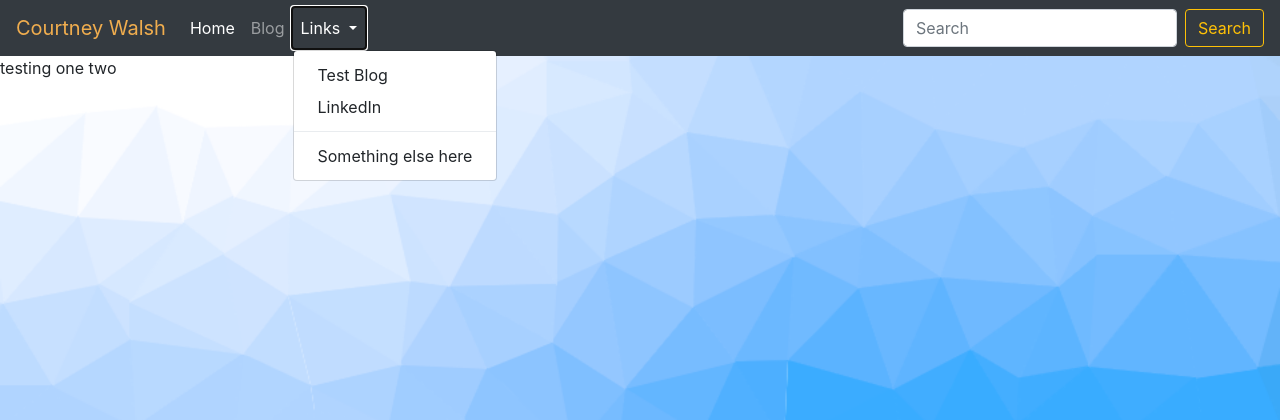
After one commit to BigCityC/cwalshcode, a Django app: page /posts/test/ in a window 1280 px wide, after a click on "Links". The commit adds this page. Shown: the top 420 px of the page. Run offline with Django 3.2, Linux system fonts and the light colour scheme; some libraries are stand-ins or nearby versions.

Commit message:
Edited gitignore and set up test blog html page

```diff
--- /dev/null
+++ b/cwalshcode/blog/templates/blog/b-test.html
@@ -0,0 +1,6 @@
+{% extends "home/base.html" %}
+
+{% block content %}
+<p>testing one two</p>
+
+{% endblock %}
--- a/cwalshcode/blog/urls.py
+++ b/cwalshcode/blog/urls.py
@@ -5,4 +5,5 @@ app_name = "blog"
 urlpatterns = [
     path("posts/", views.blog, name="blog"),
     path("posts/title/", views.detail, name="detail"),
+    path("posts/test/", views.btest, name="btest"),
 ]
--- a/cwalshcode/blog/views.py
+++ b/cwalshcode/blog/views.py
@@ -9,3 +9,7 @@ def blog(request):
 
 def detail(request):
     return render(request, 'blog/detail.html', {})
+
+
+def btest(request):
+    return render(request, 'blog/b-test.html', {})
--- a/cwalshcode/home/templates/home/base.html
+++ b/cwalshcode/home/templates/home/base.html
@@ -35,7 +35,7 @@
 					Links
 				</a>
 				<div class="dropdown-menu" aria-labelledby="navbarDropdown">
-					<a class="dropdown-item" href="#">Indeed</a>
+					<a class="dropdown-item" href="{% url 'blog:btest' %}">Test Blog</a>
 					<a class="dropdown-item" href="#">LinkedIn</a>
 					<div class="dropdown-divider"></div>
 					<a class="dropdown-item" href="#">Something else here</a>
```
Also changed, not shown: 1 other file.
